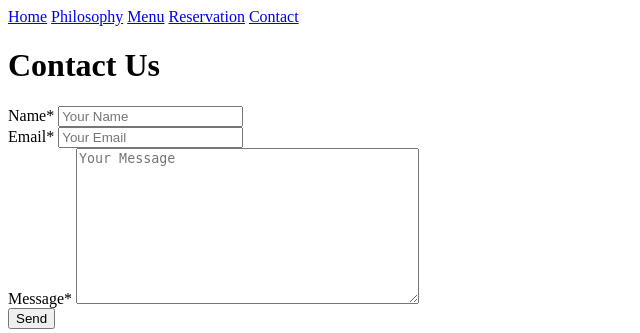
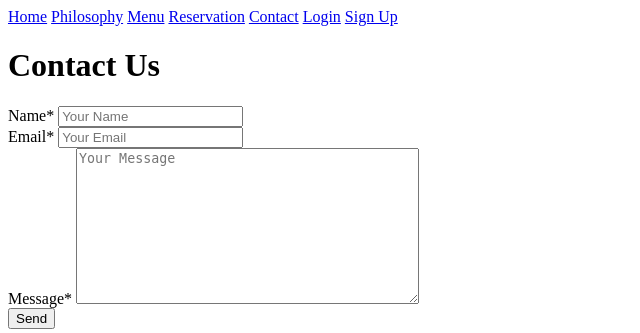
Before and after one commit to micmic210/booking-app, a Django app: page /contact/ in a window 1280 px wide. Shown: the top 333 px of the page, without its empty margins (0-640 px from the left). Run offline with Django 4.2, Linux system fonts and the light colour scheme; some libraries are stand-ins or nearby versions.

Commit message:
Add login button for authentification

```diff
--- a/templates/base.html
+++ b/templates/base.html
@@ -1,10 +1,12 @@
 <!DOCTYPE html>
 <html lang="en">
+
 <head>
     <meta charset="UTF-8">
     <meta name="viewport" content="width=device-width, initial-scale=1.0">
     <title>{% block title %}My App{% endblock %}</title>
 </head>
+
 <body>
     <header>
         <nav>
@@ -13,6 +15,15 @@
             <a href="{% url 'menu' %}">Menu</a>
             <a href="{% url 'reservation' %}">Reservation</a>
             <a href="{% url 'contact' %}">Contact</a>
+
+            <!-- Authentication Links -->
+            {% if user.is_authenticated %}
+            <a href="{% url 'account_logout' %}">Logout</a>
+            <span>Welcome, {{ user.username }}!</span>
+            {% else %}
+            <a href="{% url 'account_login' %}">Login</a>
+            <a href="{% url 'account_signup' %}">Sign Up</a>
+            {% endif %}
         </nav>
     </header>
 
@@ -25,4 +36,5 @@
         <p>© 2024 My Project</p>
     </footer>
 </body>
+
 </html>
```
